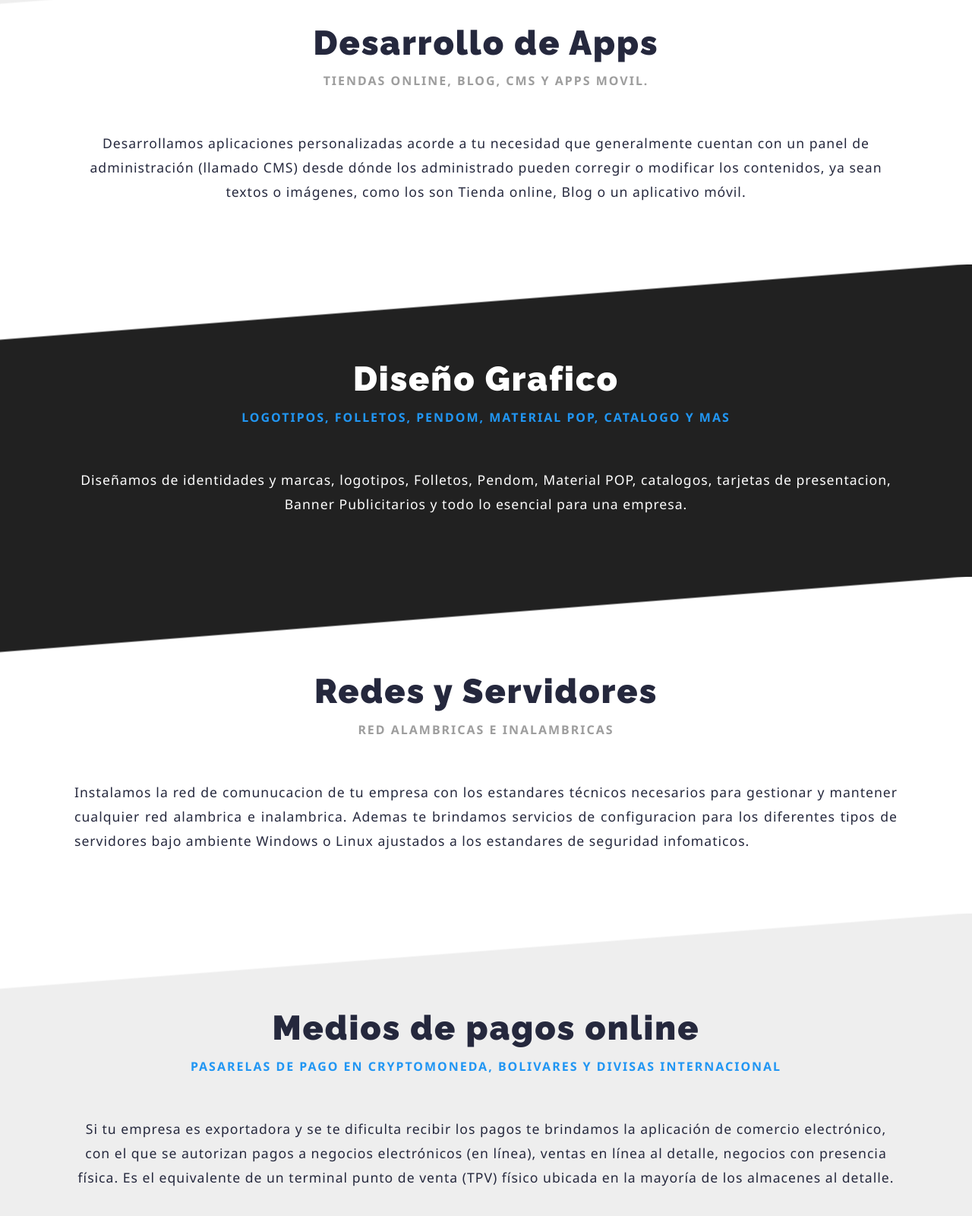
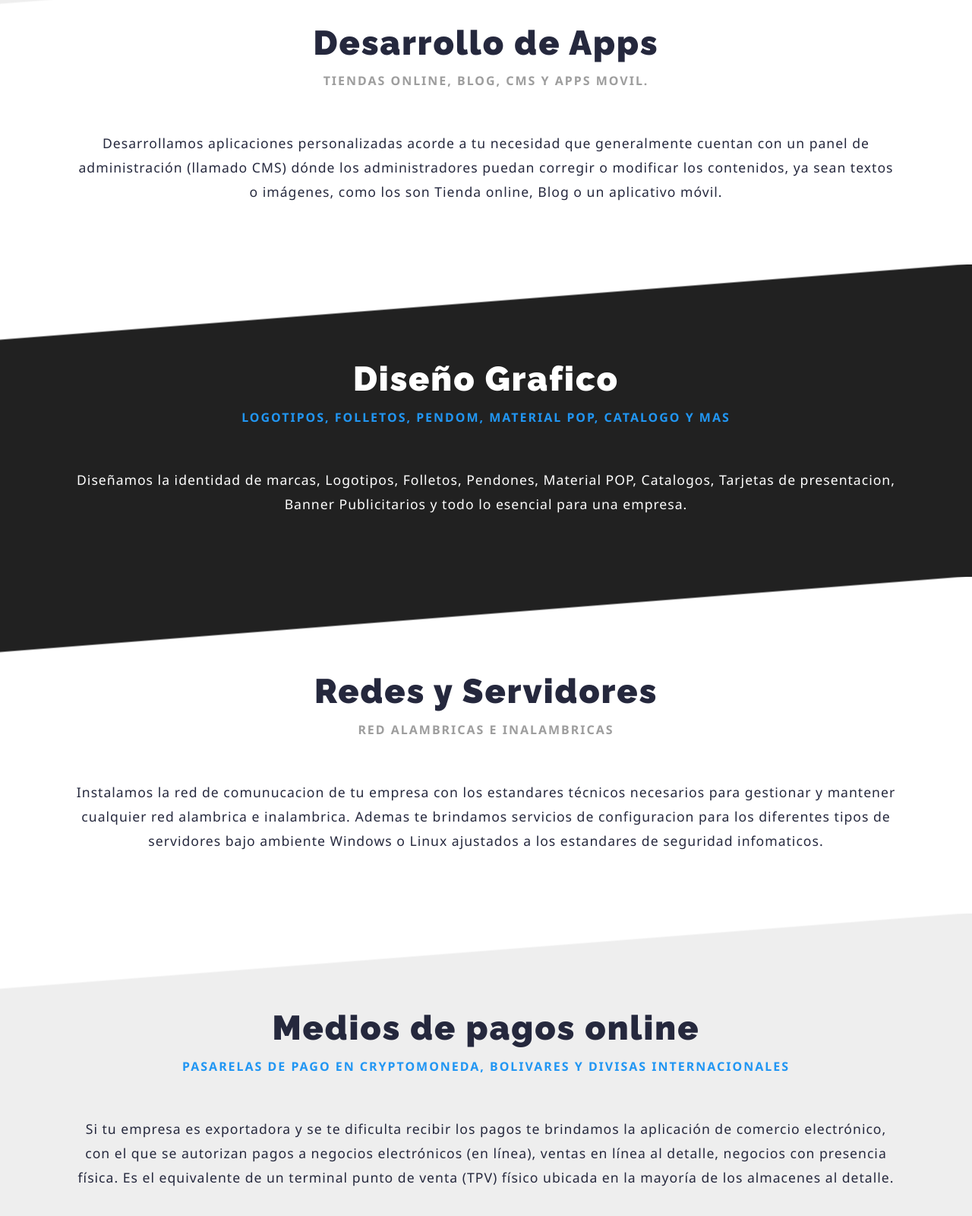
Before and after one commit to vintec-ca/vintec-ca.github.io, a plain HTML site: page servcios.html in a window 1280 px wide. Shown: the part 1534-3134 px from the top of the page at 76% size. Drawn offline with Linux system fonts and the light colour scheme; files whose address does not match are found by name.

Commit message:
Cambios end

```diff
--- a/servcios.html
+++ b/servcios.html
@@ -51,7 +51,7 @@
 				</div>
 				<div class="row mt-md">
 					<div class="col-lg-12">
-						<p class="text-normal text-center">Le ofrecemos el diseño de cualquier tipo de web, desde diseño informativos, landing page,One Page, Mini pages, hasta diseños web bajo una plataforma de gestor de contenidos, que te permite manejar completamente todo: links, menús, imágenes, videos, banners y otros,integrando herramientas efectivas para optimizar tu sitio web para un buen posicionamiento en los buscadores; conectando con usuarios segmentados en tu sector.</p>
+						<p class="text-normal text-center">Le ofrecemos el diseño de cualquier tipo de web, desde diseño informativos, landing page, One Page, Mini pages, hasta diseños web bajo una plataforma de gestor de contenidos, que te permite manejar completamente todo: links, menús, imágenes, videos, banners y otros,integrando herramientas efectivas para optimizar tu sitio web para un buen posicionamiento en los buscadores; conectando con usuarios segmentados en tu sector.</p>
 					</div>
 				</div>
 			</div>
@@ -67,7 +67,7 @@
 				</div>
 				<div class="row mt-md">
 					<div class="col-lg-12">
-						<p class="text-normal text-center">Desarrollamos aplicaciones personalizadas acorde a tu necesidad que generalmente cuentan con un panel de administración (llamado CMS) desde dónde los administrado pueden corregir o modificar los contenidos, ya sean textos o imágenes, como los son Tienda online, Blog o un aplicativo móvil.</p>
+						<p class="text-normal text-center">Desarrollamos aplicaciones personalizadas acorde a tu necesidad que generalmente cuentan con un panel de administración (llamado CMS) dónde los administradores puedan corregir o modificar los contenidos, ya sean textos o imágenes, como los son Tienda online, Blog o un aplicativo móvil.</p>
 					</div>
 				</div>
 			</div>
@@ -83,7 +83,7 @@
 				</div>
 				<div class="row mt-md">
 					<div class="col-lg-12">
-						<p class="text-normal text-center text-white">Diseñamos de identidades y marcas, logotipos, Folletos, Pendom, Material POP, catalogos, tarjetas de presentacion, Banner Publicitarios y todo lo esencial para una empresa.</p>
+						<p class="text-normal text-center text-white">Diseñamos la identidad de marcas, Logotipos, Folletos, Pendones, Material POP, Catalogos, Tarjetas de presentacion, Banner Publicitarios y todo lo esencial para una empresa.</p>
 					</div>
 				</div>
 			</div>
@@ -99,7 +99,7 @@
 				</div>
 				<div class="row mt-md">
 					<div class="col-lg-12">
-						<p class="text-normal text-justify">Instalamos la red de comunucacion de tu empresa con los estandares técnicos necesarios para gestionar y mantener cualquier red alambrica e inalambrica. Ademas te brindamos servicios de configuracion para los diferentes tipos de servidores bajo ambiente Windows o Linux ajustados a los estandares de seguridad infomaticos.</p>
+						<p class="text-normal text-center">Instalamos la red de comunucacion de tu empresa con los estandares técnicos necesarios para gestionar y mantener cualquier red alambrica e inalambrica. Ademas te brindamos servicios de configuracion para los diferentes tipos de servidores bajo ambiente Windows o Linux ajustados a los estandares de seguridad infomaticos.</p>
 					</div>
 				</div>
 			</div>
@@ -110,7 +110,7 @@
 				<div class="row">
 					<div class="col-lg-12 col-xs-12">
 						<h2 class="title-lg text-center mt-md">Medios de pagos online</h2>
-						<h4 class="title-sm text-center text-primary">Pasarelas de Pago en Cryptomoneda, Bolivares y Divisas internacional </h4>
+						<h4 class="title-sm text-center text-primary">Pasarelas de Pago en Cryptomoneda, Bolivares y Divisas internacionales</h4>
 					</div>
 				</div>
 				<div class="row mt-md">
```
Also changed, not shown: index.html (+1 -1 lines), portafolio.html (+2 -2 lines).
